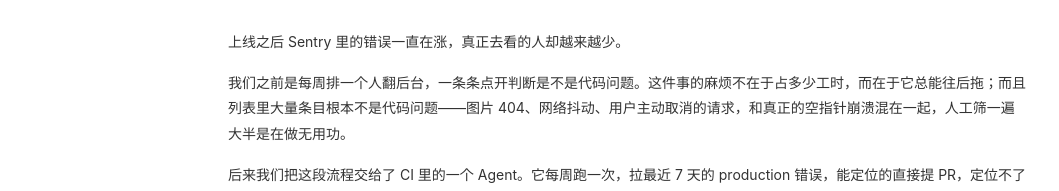
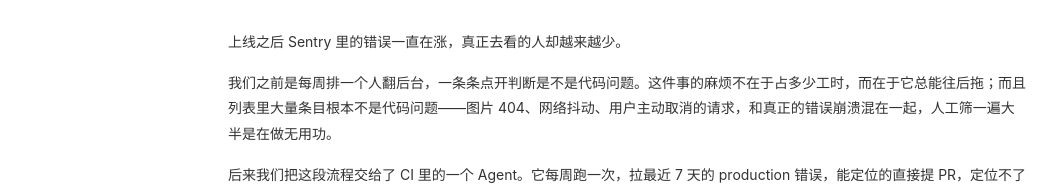
Before and after one commit to LoeiFy/loeify.github.io, a website: page docs/posts/6194222461.html in a window 1280 px wide. Shown: the part 311-502 px from the top of the page, without its empty margins (12-1071 px from the left). Drawn offline with nearby package versions, Linux system fonts and the light colour scheme.

Commit message:
Updated by github action - 2026-11-06T01:27:43Z

```diff
--- a/docs/posts/6194222461.html
+++ b/docs/posts/6194222461.html
@@ -51,7 +51,7 @@
 <div class="markdown-body">
 <p>上线之后 Sentry 里的错误一直在涨，真正去看的人却越来越少。</p><!-- more -->
 
-<p>我们之前是每周排一个人翻后台，一条条点开判断是不是代码问题。这件事的麻烦不在于占多少工时，而在于它总能往后拖；而且列表里大量条目根本不是代码问题——图片 404、网络抖动、用户主动取消的请求，和真正的空指针崩溃混在一起，人工筛一遍大半是在做无用功。</p><p>后来我们把这段流程交给了 CI 里的一个 Agent。它每周跑一次，拉最近 7 天的 production 错误，能定位的直接提 PR，定位不了的写诊断，无论结果如何最后都在飞书群里发一条消息。</p><p>约束很明确：</p><ul>
+<p>我们之前是每周排一个人翻后台，一条条点开判断是不是代码问题。这件事的麻烦不在于占多少工时，而在于它总能往后拖；而且列表里大量条目根本不是代码问题——图片 404、网络抖动、用户主动取消的请求，和真正的错误崩溃混在一起，人工筛一遍大半是在做无用功。</p><p>后来我们把这段流程交给了 CI 里的一个 Agent。它每周跑一次，拉最近 7 天的 production 错误，能定位的直接提 PR，定位不了的写诊断，无论结果如何最后都在飞书群里发一条消息。</p><p>约束很明确：</p><ul>
 <li>只拉 production，只覆盖最近 7 天；</li>
 <li>PR 只创建不合并，人工 review 是终点；</li>
 <li>每周必须有一条群消息，内容可以是&quot;本周没有需要处理的错误&quot;。</li>
```
